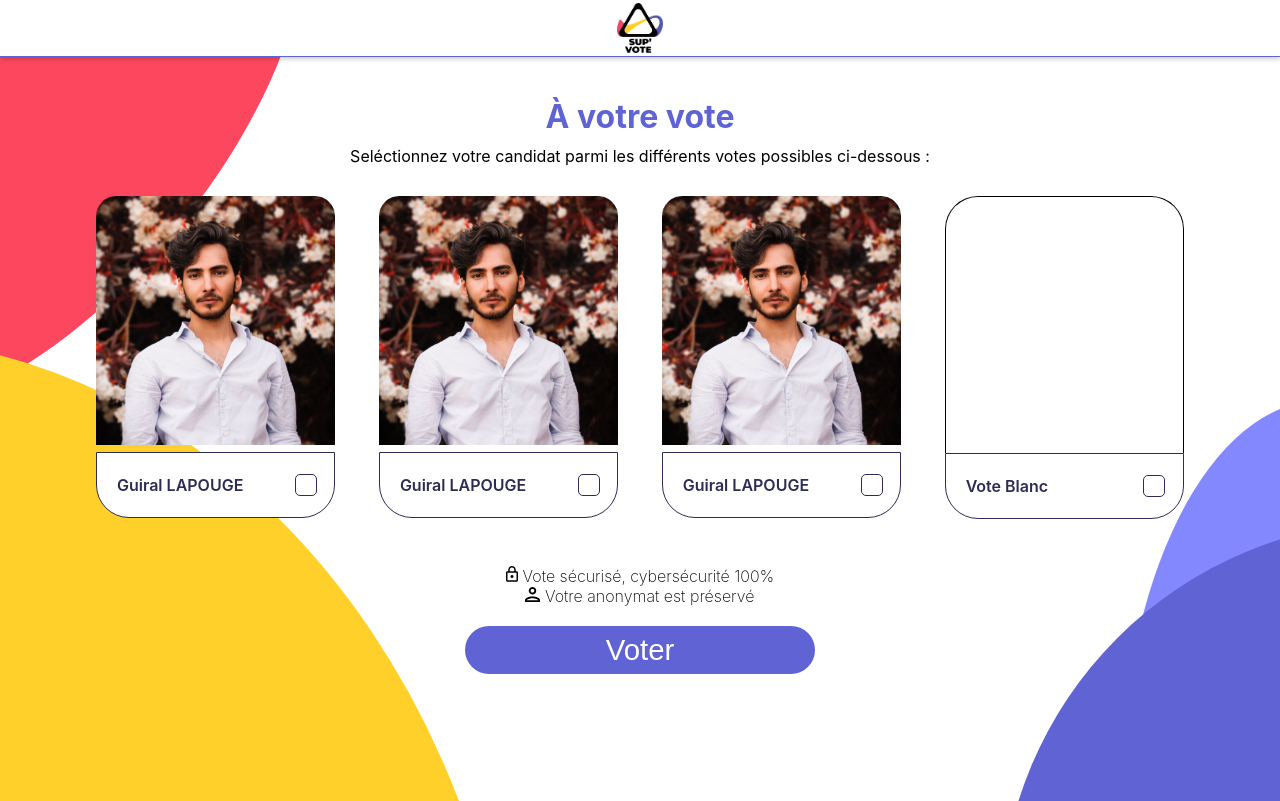
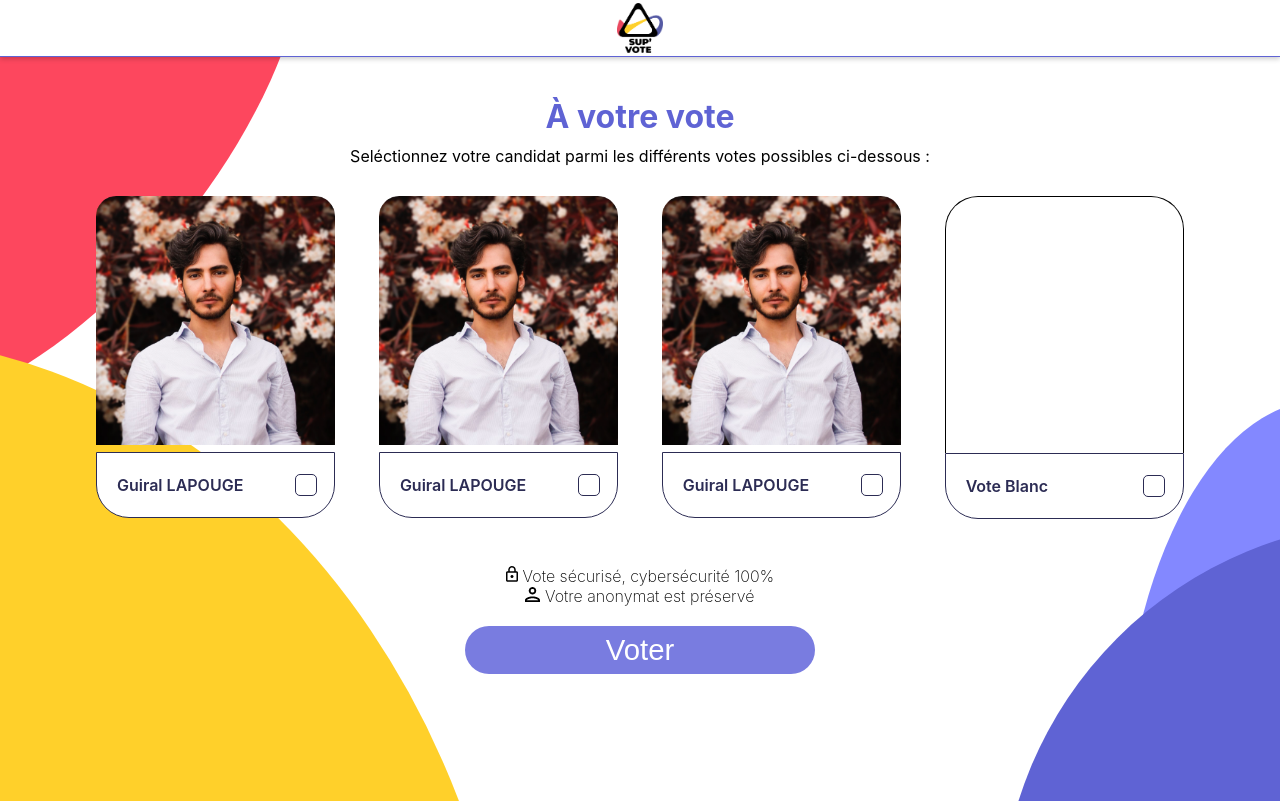
Before and after one commit to SemaineRush/WebApp, a React (Create React App) app: page /vote in a window 1280 px wide. In both pictures the pointer is over the input "voter". Built offline with nearby package versions, Linux system fonts and the light colour scheme.

Commit message:
hover button votepage

```diff
--- a/src/Assets/vote.css
+++ b/src/Assets/vote.css
@@ -156,6 +156,7 @@ input[type="radio"]:checked~.candidate-button {
 
 .vote-button {
     background: #5F63D4;
+    transition: 0.1s ease;
     color: #fff;
     text-transform: capitalize;
     width: 350px;
@@ -165,3 +166,8 @@ input[type="radio"]:checked~.candidate-button {
     margin-top: 20px;
     border: none;
 }
+
+.vote-button:hover {
+    cursor: pointer;
+    background: #797ce0;
+}
```
